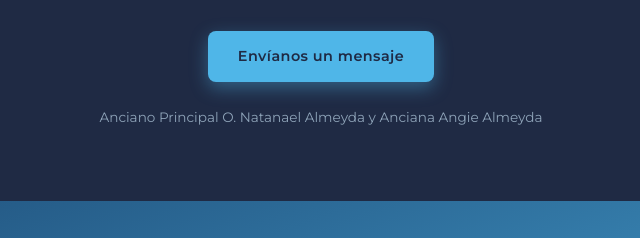
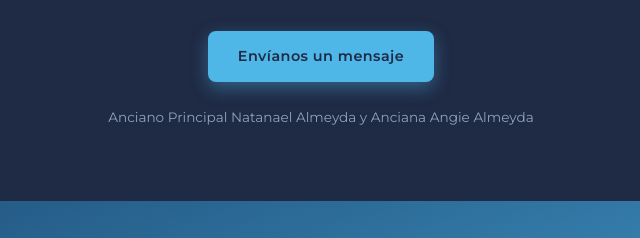
Before and after one commit to almeyda-bot/iglesia-harbor, a plain HTML site: page index.es.html in a window 1280 px wide. Shown: the part 2259-2497 px from the top of the page, 319-959 px from the left. Drawn offline with nearby package versions, Linux system fonts and the light colour scheme.

Commit message:
Update index.es.html

```diff
--- a/index.es.html
+++ b/index.es.html
@@ -173,7 +173,7 @@
     <div style="margin-top:34px;">
       <a class="btn btn-primary" href="mailto:info@iglesiaharbor.org?subject=Hola%20Iglesia%20Harbor">Envíanos un mensaje</a>
     </div>
-    <p style="margin-top:24px;font-size:.85rem;color:#8ea3b8;">Anciano Principal O. Natanael Almeyda y Anciana Angie Almeyda</p>
+    <p style="margin-top:24px;font-size:.85rem;color:#8ea3b8;">Anciano Principal Natanael Almeyda y Anciana Angie Almeyda</p>
   </div>
 </section>
 
```
